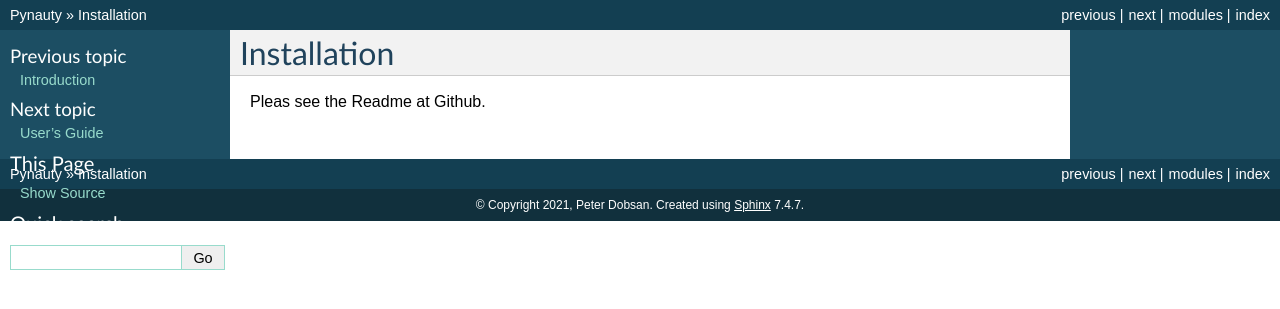
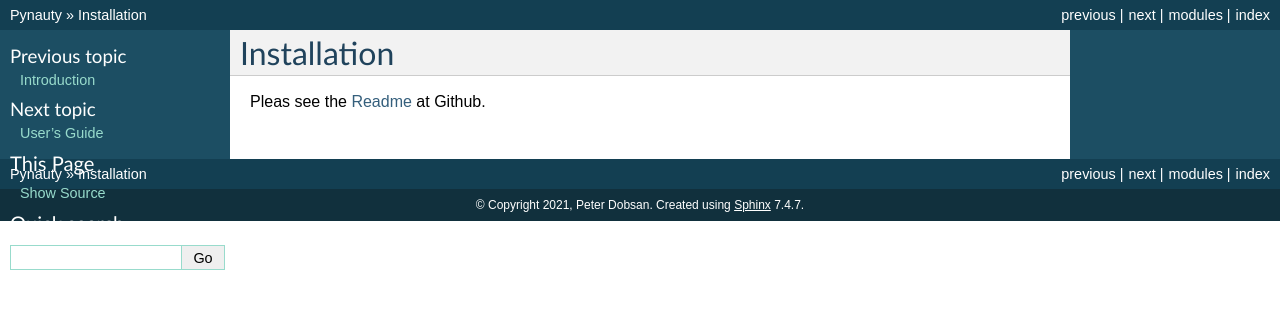
Before and after one commit to pdobsan/pynauty, a Sphinx documentation site: the page built from docs/source/install.rst, in a window 1280 px wide. Shown: the top 309 px of the page. Built offline with Sphinx 7.4.7, drawn with Linux system fonts in a browser that asks for light colours; the version number could not be read and is left out.

Commit message:
fixed link.

```diff
--- a/docs/source/install.rst
+++ b/docs/source/install.rst
@@ -1,7 +1,7 @@
 Installation
 ============
 
-Pleas see the Readme at Github.
+Pleas see the Readme_ at Github.
 
 .. _Readme: https://github.com/pdobsan/pynauty/blob/main/README.md
 .. _Nauty: https://cs.anu.edu.au/people/Brendan.McKay/nauty/
```
